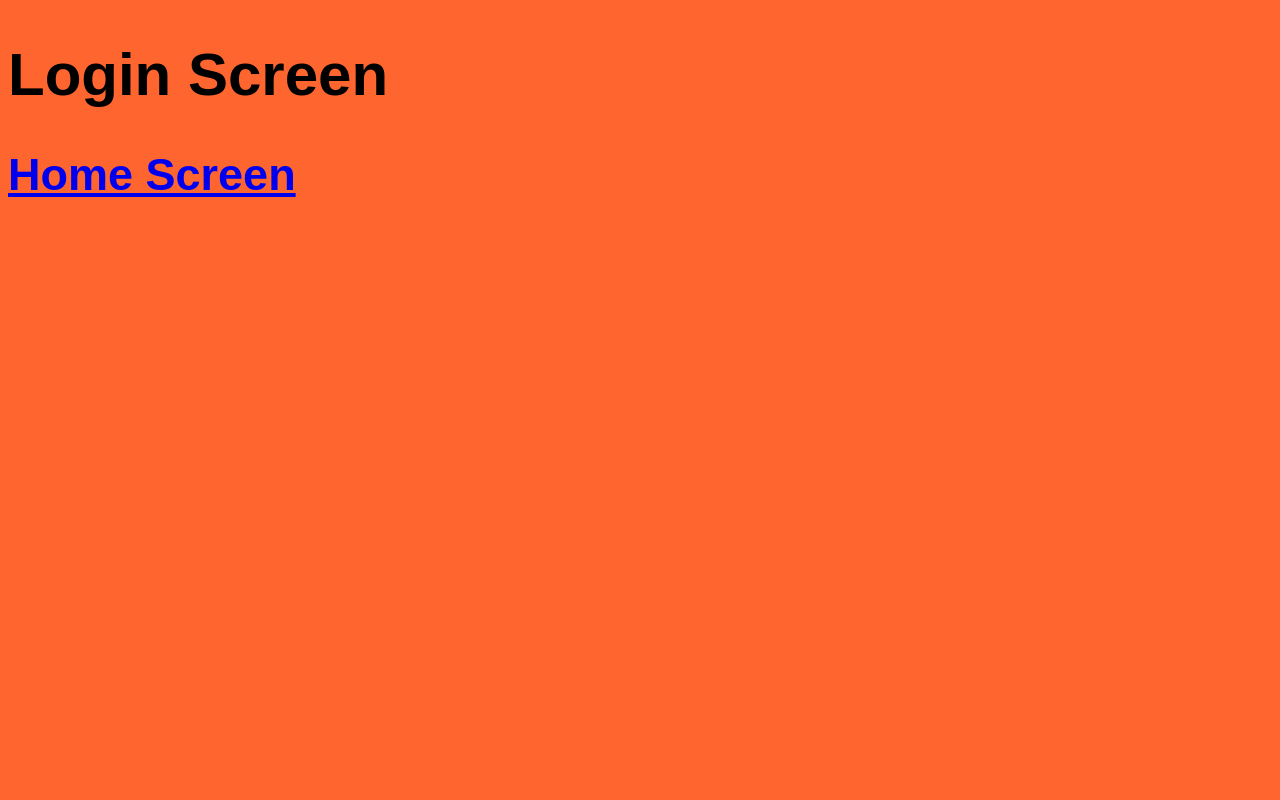
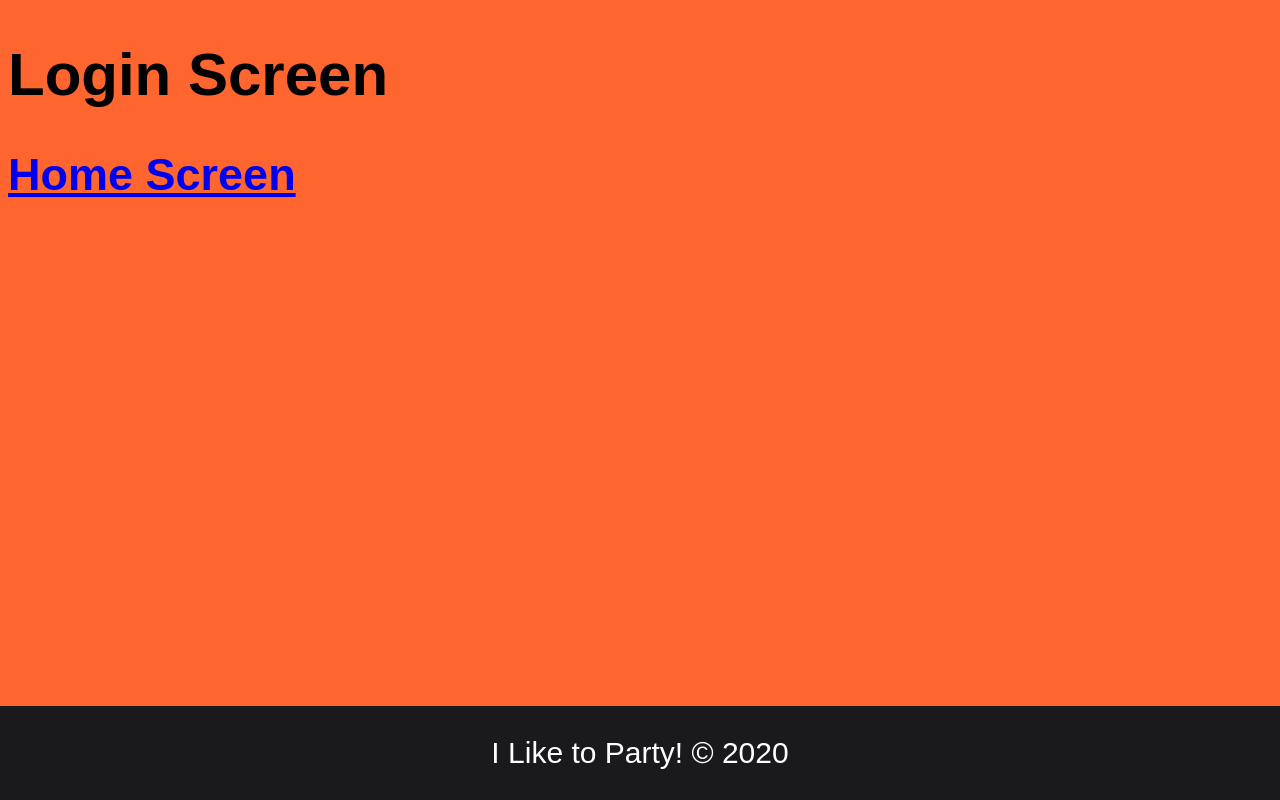
Before and after one commit to cadeclark/Project-2, a website: page public/login.html in a window 1280 px wide. Drawn offline with Linux system fonts and the light colour scheme.

Commit message:
updated footers

```diff
--- a/public/login.html
+++ b/public/login.html
@@ -9,5 +9,10 @@
   <body>
     <h1>Login Screen</h1>
     <h2><a href="/">Home Screen</a></h2>
+
+    <div class="footer">
+      <p>I Like to Party! &copy; 2020</p>
+    </div>
+
   </body>
 </html>
```
Also changed, not shown: public/maps.html (+4 -0 lines), public/register.html (+4 -0 lines).
